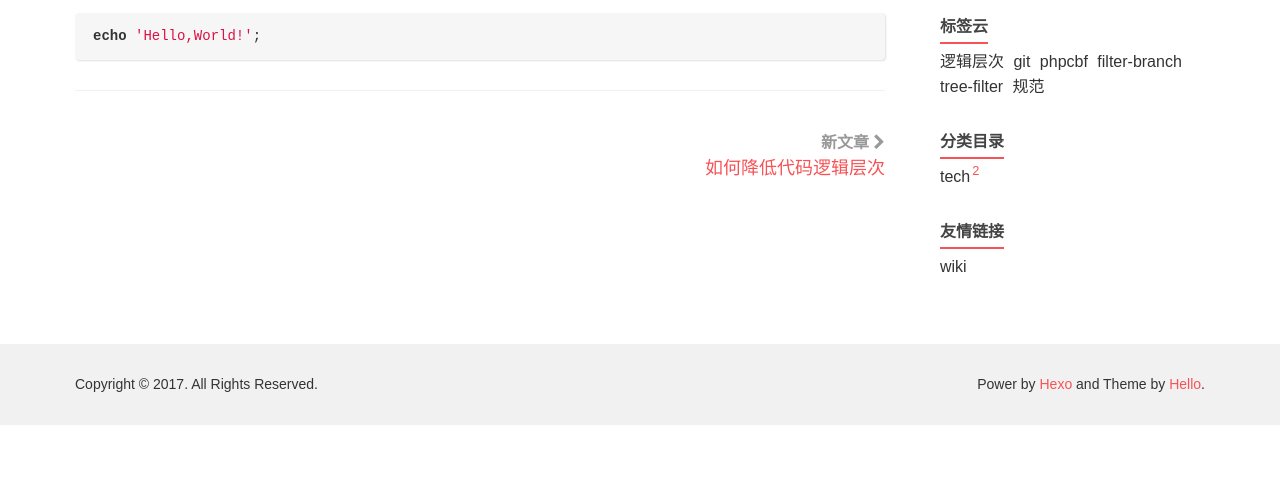
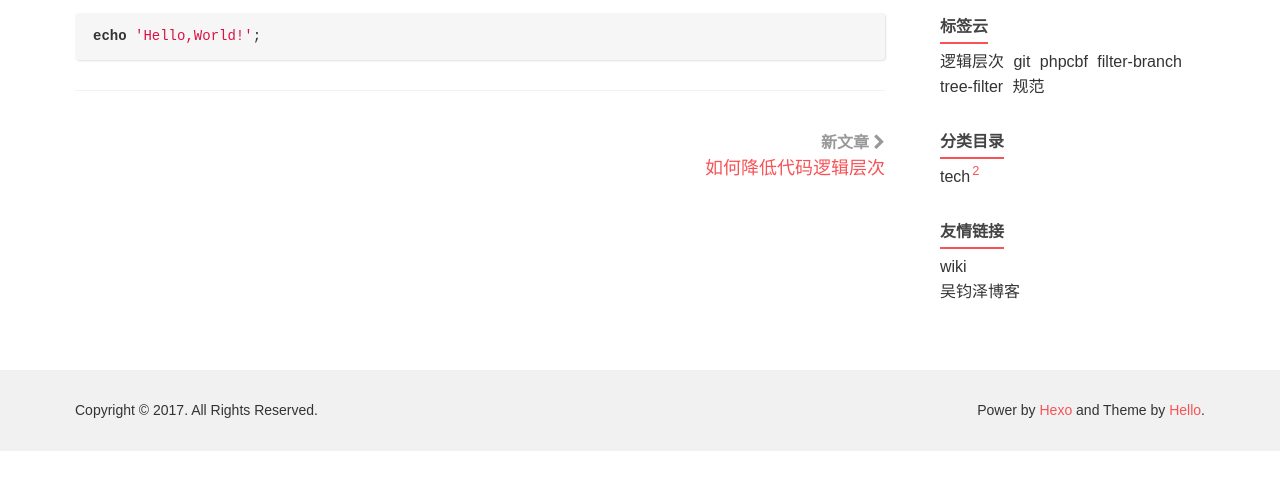
Before and after one commit to ronniedeng/dengxiaolong.site, a plain HTML site: page 2017/06/16/hello-world/index.html in a window 1280 px wide. Shown: the part 319-800 px from the top of the page. Drawn offline with Linux system fonts and the light colour scheme; a script that the page names is missing.

Commit message:
增加链接

```diff
--- a/2017/06/16/hello-world/index.html
+++ b/2017/06/16/hello-world/index.html
@@ -169,8 +169,7 @@
 
 
   <div id="cloud-tie-wrapper" class="cloud-tie-wrapper"></div>
-<script src="https://img1.cache.netease.com/f2e/tie/yun/sdk/loader.js"></script>
-<script>
+  <script src="https://img1.cache.netease.com/f2e/tie/yun/sdk/loader.js"></script><script>
     var cloudTieConfig = {
       url: document.location.href,
       sourceId: "",
@@ -242,8 +241,14 @@ Tie.loader("", true);
   <ul class="link-list">
 
       <li class="link-list-item">
-        <a class="link-list-link" href="http://wiki.huimang.com/">
+        <a class="link-list-link" href="https://wiki.huimang.com/">
           wiki
+        </a>
+      </li>
+
+      <li class="link-list-item">
+        <a class="link-list-link" href="https://wujunze.com/">
+          吴钧泽博客
         </a>
       </li>
 
```
Also changed, not shown: 2017/06/16/如何降低代码逻辑层次/index.html (+8 -3 lines), 2017/06/18/运用phpcbf快速修复git代码风格/index.html (+8 -3 lines), archives/2017/06/index.html (+7 -1 lines), archives/2017/index.html (+7 -1 lines), archives/index.html (+7 -1 lines), categories/tech/index.html (+7 -1 lines), index.html (+7 -1 lines), tags/filter-branch/index.html (+7 -1 lines), tags/git/index.html (+7 -1 lines), tags/phpcbf/index.html (+7 -1 lines), tags/tree-filter/index.html (+7 -1 lines), tags/规范/index.html (+7 -1 lines), tags/逻辑层次/index.html (+7 -1 lines). Lines whose indentation alone changed are shown as unchanged.
